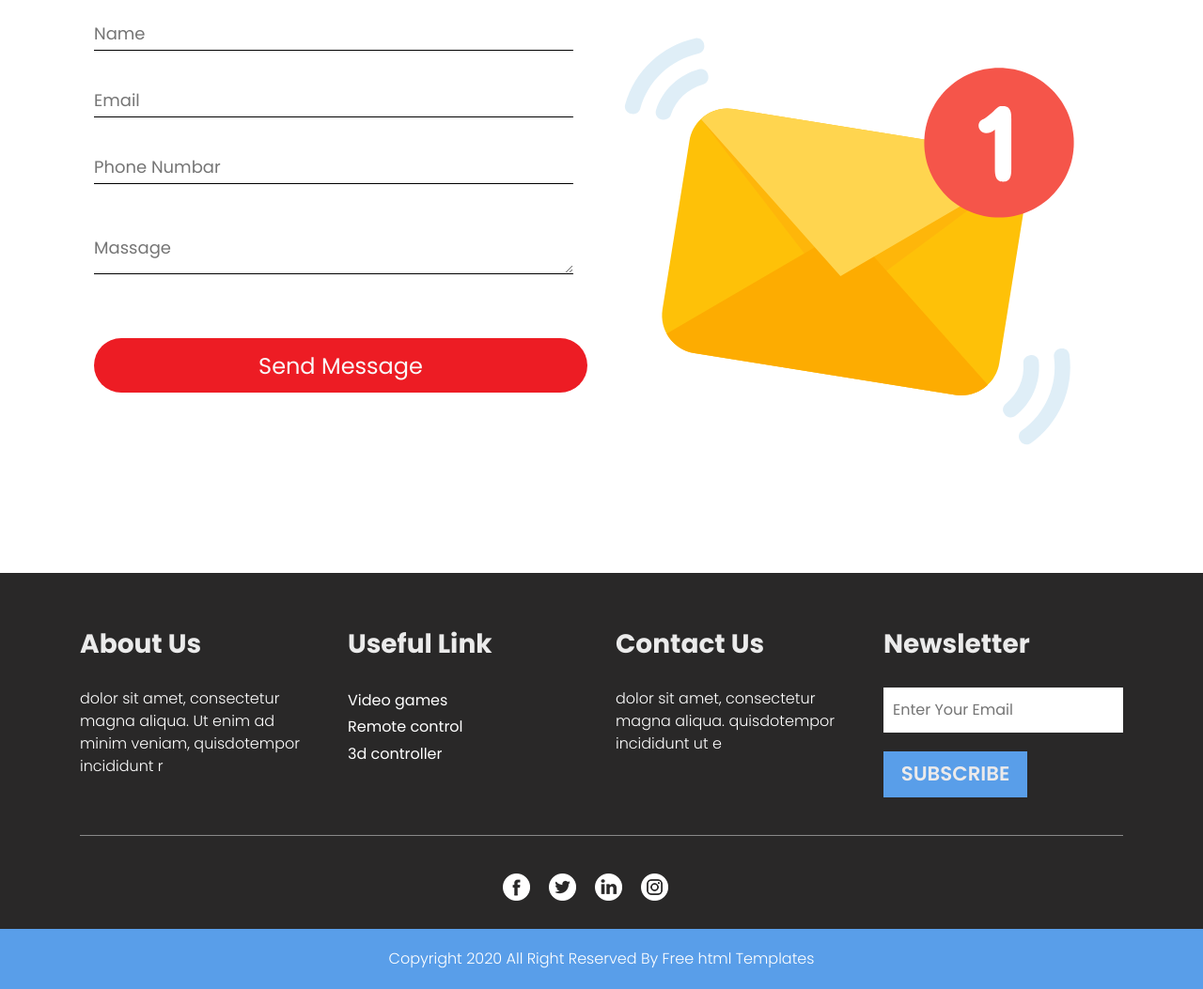
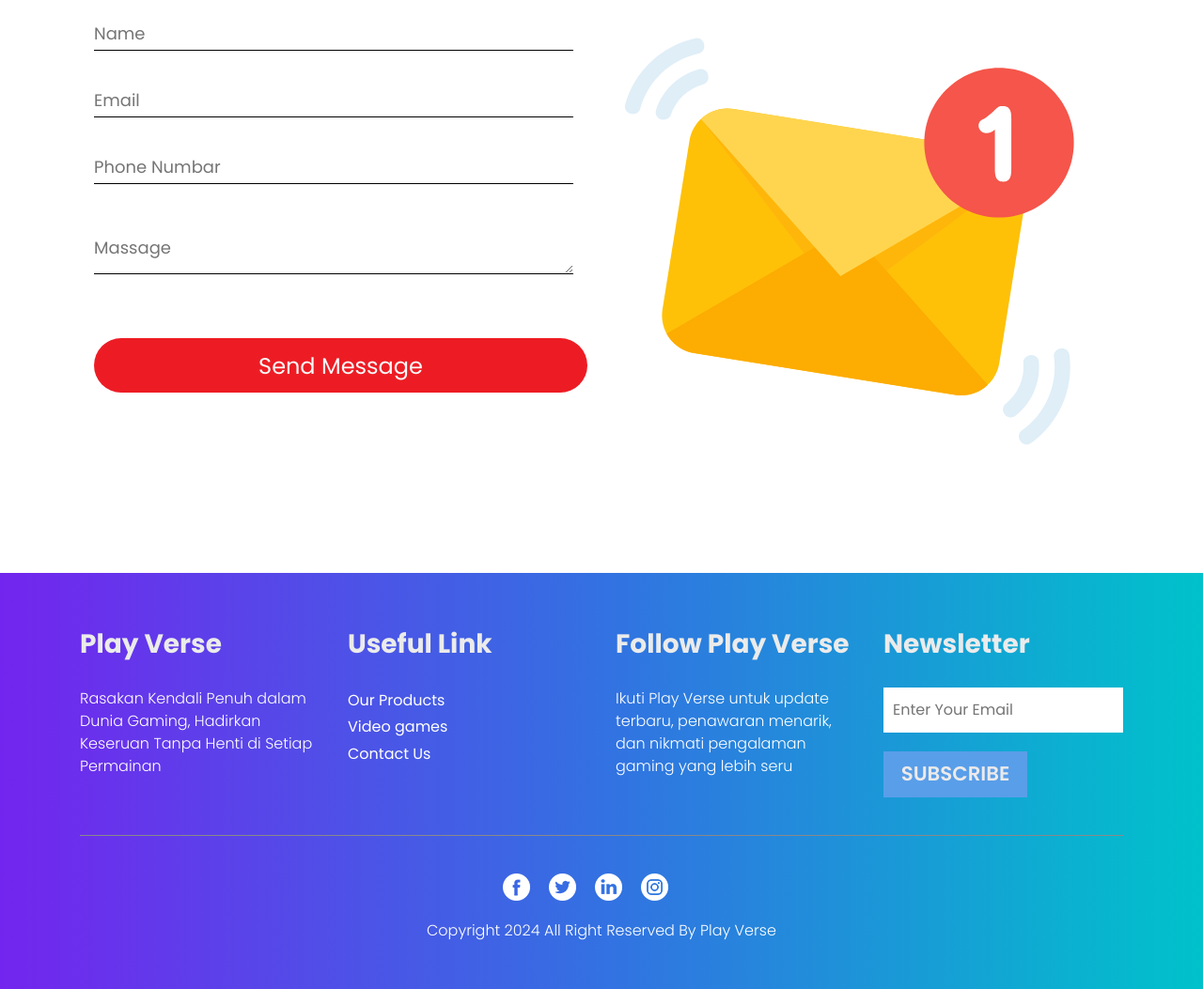
Before and after one commit to UjangRonda/Uas-Pemweb, a PHP site: page / in a window 1280 px wide. Shown: the part 3699-4752 px from the top of the page at 94% size. Run offline with PHP 8.4, Linux system fonts and the light colour scheme; some libraries are stand-ins or nearby versions.

Commit message:
footer-index

```diff
--- a/css/styles.css
+++ b/css/styles.css
@@ -555,7 +555,7 @@ button {
     width: 100%;
     float: left;
     font-size: 50px;
-    color: #ffffff;
+    color: #000000;
     font-weight: 600;
 
 }
@@ -563,7 +563,7 @@ button {
     width: 100%;
     float: left;
     font-size: 58px;
-    color: #fefeff;
+    color: #000000;
     font-weight: 600;
     line-height: 50px;
 }
@@ -571,7 +571,7 @@ button {
     width: 100%;
     float: left;
     font-size: 16px;
-    color: #fefeff;
+    color: #000000;
     font-weight: 500;
     margin-left: 0px;
     padding-top: 50px;
@@ -760,7 +760,7 @@ button {
 .section_footer {
     width: 100%;
     float: left;
-    background-color: rgb(41, 40, 40);
+    background-image: linear-gradient(to right, #7325ee, #3371e2, #00c2cb);
     height: auto;
     padding-top: 30px;
     padding-bottom: 30px;
@@ -833,21 +833,37 @@ button {
     text-align: center;
 }
 
-.social_icon ul{
-    margin: 0px;
-    padding: 0px;
+.social_icon ul {
+    margin: 0;
+    padding: 0;
+    list-style: none;
 }
 
 .social_icon li {
     float: left;
     padding-right: 20px;
     padding-top: 40px;
+    transition: color 0.3s ease, transform 0.3s ease;
+}
+
+.social_icon li:hover {
+    color: #3371e2;
+    transform: scale(1.1);
+}
+
+.social_icon li a {
+    color: inherit;
+    text-decoration: none;
+    transition: color 0.3s ease;
+}
+
+.social_icon li a:hover {
+    color: #3371e2;
 }
 
 .copyright_section{
     width: 100%;
     float: left;
-    background-color: #599ee9;
     height: auto;
 }
 
--- a/index.php
+++ b/index.php
@@ -271,22 +271,22 @@ session_start();
       <div class="footer_section_2">
         <div class="row">
           <div class="col-sm-6 col-md-6 col-lg-3">
-            <h2 class="account_text">About Us</h2>
-            <p class="ipsum_text_2">dolor sit amet, consectetur magna aliqua. Ut enim ad minim veniam, quisdotempor incididunt r</p>
+            <h2 class="account_text">Play Verse</h2>
+            <p class="ipsum_text_2">Rasakan Kendali Penuh dalam Dunia Gaming, Hadirkan Keseruan Tanpa Henti di Setiap Permainan</p>
           </div>
           <div class="col-sm-6 col-md-6 col-lg-3">
             <h2 class="account_text">Useful Link</h2>
             <div class="useful_link">
               <ul>
-                <li><a href="#">Video games</a></li>
-                <li><a href="#">Remote control</a></li>
-                <li><a href="#">3d controller</a></li>
+                <li><a href="product.php">Our Products</a></li>
+                <li><a href="video.php">Video games</a></li>
+                <li><a href="contact.php">Contact Us</a></li>
               </ul>
             </div>
           </div>
           <div class="col-sm-6 col-md-6 col-lg-3">
-            <h2 class="account_text">Contact Us</h2>
-            <p class="ipsum_text_2">dolor sit amet, consectetur magna aliqua. quisdotempor incididunt ut e </p>
+            <h2 class="account_text">Follow Play Verse</h2>
+            <p class="ipsum_text_2">Ikuti Play Verse untuk update terbaru, penawaran menarik, dan nikmati pengalaman gaming yang lebih seru</p>
           </div>
           <div class="col-sm-6 col-md-6 col-lg-3">
             <h2 class="account_text">Newsletter</h2>
@@ -297,22 +297,23 @@ session_start();
       </div>
       <div class="social_icon">
         <ul>
-          <li><a href="#"><img src="images/fb-icon.png"></a></li>
-          <li><a href="#"><img src="images/twitter-icon.png"></a></li>
-          <li><a href="#"><img src="images/linkdin-icon.png"></a></li>
-          <li><a href="#"><img src="images/instagram-icon.png"></a></li>
+          <li><a href="https://id-id.facebook.com/login.php/"><img src="images/fb-icon.png"></a></li>
+          <li><a href="https://x.com/login?"><img src="images/twitter-icon.png"></a></li>
+          <li><a href="https://www.linkedin.com/in/adiknurhalimah"><img src="images/linkdin-icon.png"></a></li>
+          <li><a href="instagram.com/aaadiknhh_"><img src="images/instagram-icon.png"></a></li>
         </ul>
       </div>
     </div>
+      <!-- copyright section start -->
+      <div class="copyright_section">
+        <div class="container">
+          <p class="copyright_text">Copyright 2024 All Right Reserved By <a href="#"> Play Verse</p>
+        </div>
+      </div>
+      <!-- copyright section end -->
   </div>
   <!-- footer section end -->
-  <!-- copyright section start -->
-  <div class="copyright_section">
-    <div class="container">
-      <p class="copyright_text">Copyright 2020 All Right Reserved By <a href="https://html.design/"> Free html Templates</p>
-    </div>
-  </div>
-  <!-- copyright section end -->
+
   <!-- Javascript files-->
   <script src="js/jquery.min.js"></script>
   <script src="js/popper.min.js"></script>
```
